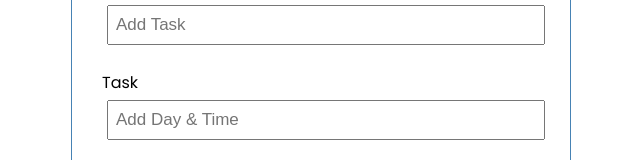
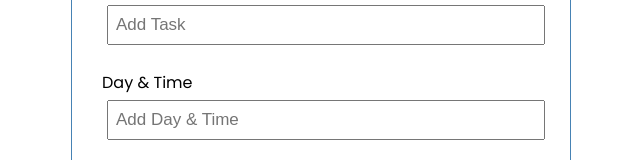
Before and after one commit to mgravemeyer/React-Task-Tracker, a React (Create React App) app: page / in a window 1280 px wide. Shown: the part 159-319 px from the top of the page, without its empty margins (319-959 px from the left). Built offline with nearby package versions, Linux system fonts and the light colour scheme.

Commit message:
implemented add task function

```diff
--- a/src/App.js
+++ b/src/App.js
@@ -38,10 +38,17 @@ function App() {
         setTasks(tasks.map((task) => task.id === id ? { ...task, reminder: !task.reminder} : task))
     }
 
+    // Add Task
+    const addTask = (task) => {
+        const id = Math.floor(Math.random() * 10000) + 1
+        const newTask = { id, ...task }
+        setTasks([...tasks, newTask])
+    }
+
   return (
     <div className="container">
         <Header />
-        <AddTask />
+        <AddTask addTask={addTask} />
         <Tasks tasks={tasks} setTasks={setTasks} deleteTask={deleteTask} toggleReminder={toggleReminder} />
     </div>
   );
--- a/src/components/AddTask.js
+++ b/src/components/AddTask.js
@@ -1,23 +1,35 @@
 import { useState } from 'react'
 
-const AddTask = () => {
+const AddTask = ({ addTask }) => {
     const [text, setText] = useState('')
     const [day, setDay] = useState('')
     const [reminder, setReminder] = useState(false)
+    const onSubmit = (e) => {
+        e.preventDefault()
+        if(!text) {
+            alert('Please add a task')
+            return
+        }
+        addTask({ text, day, reminder })
+        setText('')
+        setDay('')
+        setReminder(false)
+        return
+    }
 
     return (
-        <form className='add-form'>
+        <form className='add-form' onSubmit={onSubmit}>
             <div className='form-control'>
                 <label>Task</label>
                 <input type='text' placeholder='Add Task' value={text} onChange={(e) => setText(e.target.value)}/>
             </div>
             <div className='form-control'>
-                <label>Task</label>
+                <label>Day & Time</label>
                 <input type='text' placeholder='Add Day & Time' value={day} onChange={(e) => setDay(e.target.value)}/>
             </div>
             <div className='form-control form-control-check'>
                 <label>Set Reminder</label>
-                <input type='checkbox' value={reminder} onChange={(e) => setReminder(e.currentTarget.checked)}/>
+                <input type='checkbox' value={reminder} onChange={(e) => setReminder(e.currentTarget.checked)} checked={reminder}/>
             </div>
             <input className='btn btn-block' type='submit' value='Save Task'/>
         </form>
```
